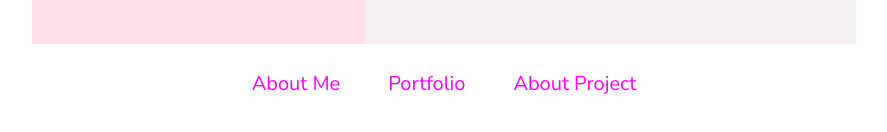
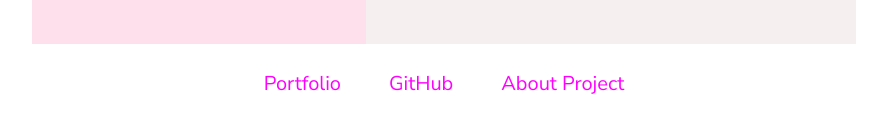
Before and after one commit to KonradLewandowski/recipies-app-project, a website built with Parcel: page index.html in a window 1280 px wide. Shown: the part 536-668 px from the top of the page, without its empty margins (196-1083 px from the left). Built offline with nearby package versions, Linux system fonts and the light colour scheme.

Commit message:
rebuit links

```diff
--- a/index.html
+++ b/index.html
@@ -188,14 +188,14 @@
 
     <footer>
       <div class="about">
-        <a href="https://nofluffjobs.com/profile/NTQLZJHO" target="_blank">
-          About Me
+        <a href="https://konrad-lewandowski-portfolio.netlify.app/" target="_blank">
+          Portfolio
         </a>
       </div>
 
       <div class="about">
         <a href="https://github.com/KonradLewandowski" target="_blank">
-          Portfolio
+          GitHub
         </a>
       </div>
 
```
Also changed, not shown: dist/Frontend_logo.ee015363.png (added), dist/Parcel_logo.619deb5c.png (added), dist/favicon.8b2f57bf.png (added), dist/icons.21bad73c.svg (added), dist/icons.dfd7a6db.svg (added), dist/index.html, dist/logo.726d37a8.png (added), dist/sass.76734266.png (added), 4 other files.
